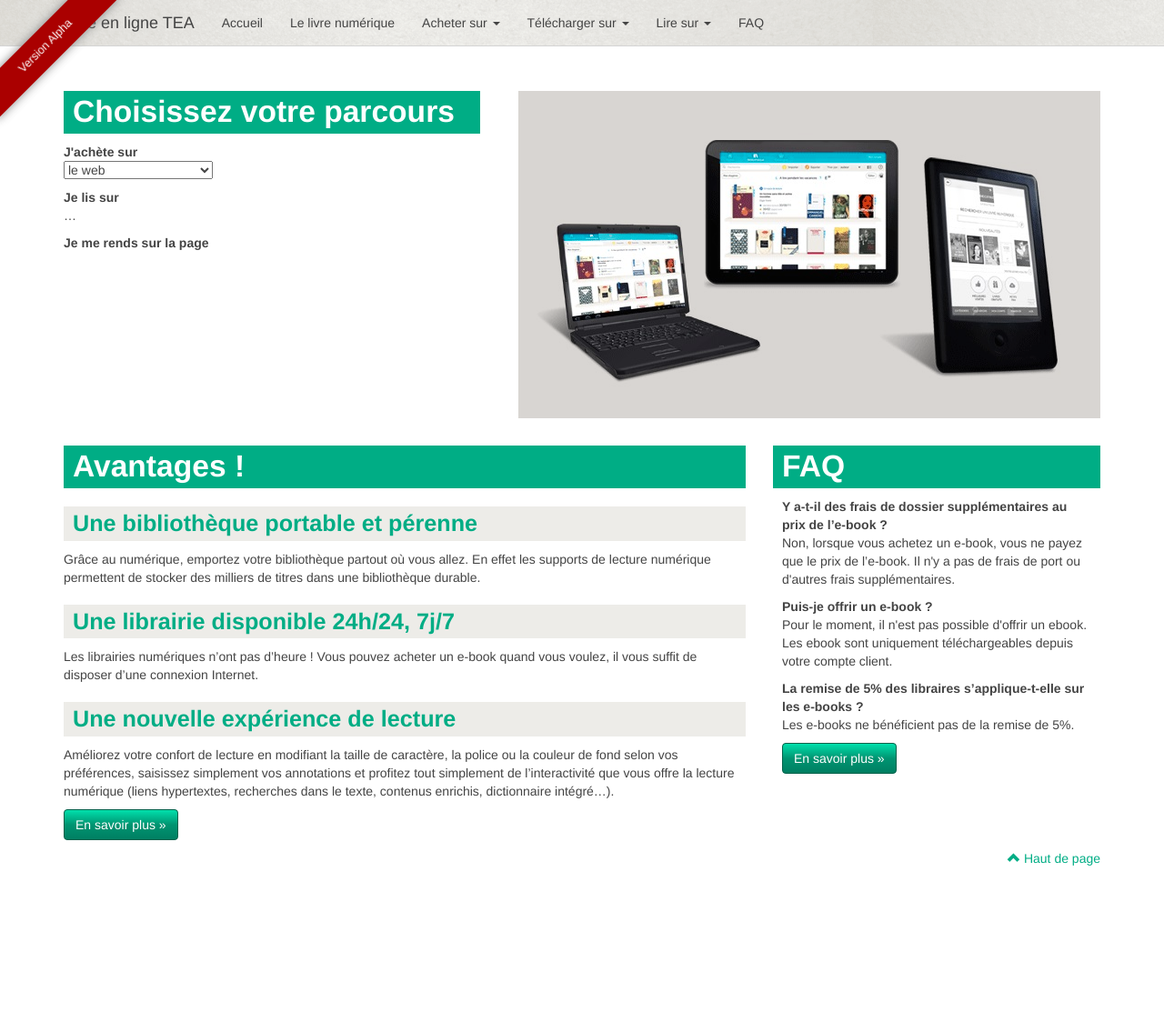
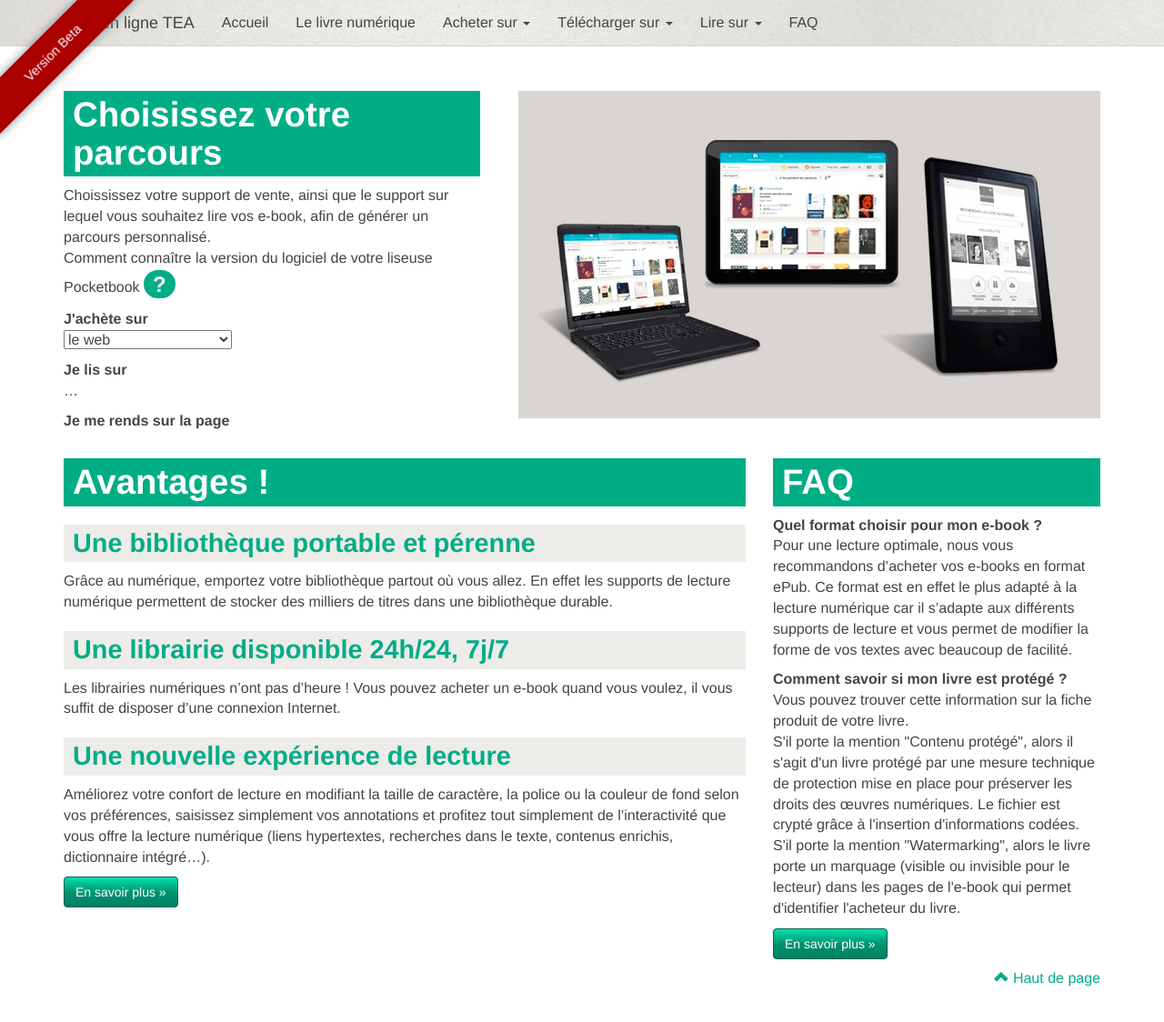
Before and after one commit to TEA-ebook/help-center, a Jekyll site: the page built from index.html, in a window 1280 px wide and 1147 px high. Shown: the top 1124 px of the window at 91% size. Built offline with Jekyll 4.4.1, drawn with Linux system fonts in a browser that asks for light colours; nearby versions of some CDN libraries; Markdown is read by kramdown in place of the engine named in the settings.

Commit message:
Mod: home content + pop-up

```diff
--- a/_layouts/default.html
+++ b/_layouts/default.html
@@ -31,7 +31,7 @@
     </script>
 
     <a class="header-github" href="https://github.com/TEA-ebook/help-center">Je souhaite participer</a>
-    <span class="bandeau">Version Alpha</span>
+    <span class="bandeau">Version Beta</span>
     {% include header.html %}
 
     <div class="container marketing">
@@ -49,5 +49,6 @@
     <script src="/js/main.js"></script>
     <script src="/js/anchor-menu.js"></script>
     <script src="/js/tree.js"></script>
+    <script src="/js/info.js"></script>
   </body>
 </html>
--- a/_sass/marketing.scss
+++ b/_sass/marketing.scss
@@ -2,27 +2,6 @@
 -------------------------------------------------- */
 
 .marketing {
-  .col-lg-4 {
-    /* Center align the text within the three columns below the carousel */
-    margin-bottom: 20px;
-
-    p {
-      margin-right: 10px;
-      margin-left: 10px;
-    }
-
-    ul {
-      margin-right: 10px;
-      margin-left: 10px;
-      list-style-type: none;
-      padding: 0;
-
-      li {
-        font-size: 1.4em;
-      }
-    }
-  }
-
   h2 {
     color: white;
     background-color: #00AD85;
@@ -30,13 +9,45 @@
     padding: 5px 10px;
     font-weight: bold;
   }
-
   h3 {
     background-color: #EDECE8;
     font-size: 1.8em;
     padding: 5px 10px;
     font-weight: bold;
     color:  #00AD85;
+  }
+  .info {
+    background: #00AD85;
+    color: #fff;
+    font-size: 24px;
+    padding: 2px 10px;
+    border-radius: 18px;
+    font-weight: bold;
+  }
+  #wrapper-info {
+    display: none;
+    position: relative;
+    div {
+      border: 3px solid #00AD85;
+      background: #fff;
+      position: absolute;
+      top: -15em;
+      left: 17em;
+      z-index: 10;
+      padding: 0.5em;
+      /*width: 40em;*/
+      h4 {
+        color: #00AD85;
+        font-weight: bold;
+        font-size: 120%;
+      }
+      tr {
+        padding: 5px;
+        td {
+          padding: 5px;
+        }
+      }
+    }
   }
 }
 
--- a/css/page.scss
+++ b/css/page.scss
@@ -4,6 +4,7 @@
 
 body {
   color: #444;
+  font-size: 16px;
 }
 
 ul#anchor-menu {
@@ -50,10 +51,6 @@ article.page h4[id]::before,
 article.page h5[id]::before,
 article.page h6[id]::before*/
 article.page {
-
-  p, li {
-    font-size: 120%;
-  }
 
   a {
     text-decoration: underline;
--- a/index.html
+++ b/index.html
@@ -6,6 +6,38 @@ title: Accueil
 <div class="row">
   <div id="select_container" class="col-lg-5">
     <h2>Choisissez votre parcours</h2>
+    <p>
+      Choississez votre support de vente, ainsi que le support sur lequel vous souhaitez lire vos e-book, afin de générer un parcours personnalisé.<br />
+      Comment connaître la version <!--de votre application ou--> du logiciel de votre liseuse Pocketbook <span class="info">?</span>
+    </p>
+    <div id="wrapper-info">
+      <div>
+        <!--<h4>Les différentes versions de l'application Android :</h4>
+        <table>
+          <tr>
+            <td>Version 1 :</td>
+            <td>Version 2 :</td>
+          </tr>
+          <tr>
+            <td><img src="/images/index-info-1.png"></td>
+            <td><img src="/images/index-info-2.png"></td>
+          </tr>
+        </table>-->
+        <h4>Les différentes versions du logiciel des liseuses Pocketbook :</h4>
+        <table>
+          <tr>
+            <td>Version 4 :</td>
+            <td>Version 4 "Mes Achats" :</td>
+            <td>Version 5 :</td>
+          </tr>
+          <tr>
+            <td><img src="/images/index-info-3.jpg"></td>
+            <td><img src="/images/index-info-4.jpg"></td>
+            <td><img src="/images/index-info-5.jpg"></td>
+          </tr>
+        </table>
+      </div>
+    </div>
     <p>
       <strong>J'achète sur</strong><br />
       <select name="select_achat" id="select_achat"></select>
@@ -31,13 +63,16 @@ title: Accueil
   </div>
   <div class="col-lg-4">
     <h2>FAQ</h2>
-    <p><strong>Y a-t-il des frais de dossier supplémentaires au prix de l’e-book ?</strong><br />
-   Non, lorsque vous achetez un e-book, vous ne payez que le prix de l’e-book. Il n'y a pas de frais de port ou d'autres frais supplémentaires.</p>
-    <p><strong>Puis-je offrir un e-book ?</strong><br />
-    Pour le moment, il n'est pas possible d'offrir un ebook.<br />
-    Les ebook sont uniquement téléchargeables depuis votre compte client.</p>
-    <p><strong>La remise de 5% des libraires s’applique-t-elle sur les e-books ?</strong><br />
-    Les e-books ne bénéficient pas de la remise de 5%.</p>
+    <p>
+      <strong>Quel format choisir pour mon e-book ?</strong><br />
+      Pour une lecture optimale, nous vous recommandons d’acheter vos e-books en format ePub. Ce format est en effet le plus adapté à la lecture numérique car il s’adapte aux différents supports de lecture et vous permet de modifier la forme de vos textes avec beaucoup de facilité.
+    </p>
+    <p>
+      <strong>Comment savoir si mon livre est protégé ?</strong><br />
+      Vous pouvez trouver cette information sur la fiche produit de votre livre.<br />
+      S'il porte la mention "Contenu protégé", alors il s'agit d'un livre protégé par une mesure technique de protection mise en place pour préserver les droits des œuvres numériques. Le fichier est crypté grâce à l'insertion d'informations codées.<br />
+      S'il porte la mention "Watermarking", alors le livre porte un marquage (visible ou invisible pour le lecteur) dans les pages de l'e-book qui permet d'identifier l'acheteur du livre.
+    </p>
     <p><a class="btn btn-default" role="button" href="faq/">En savoir plus »</a></p>
   </div>
 </div>
--- /dev/null
+++ b/js/info.js
@@ -0,0 +1,12 @@
+(function showInfo($) {
+
+    $("span.info").hover(
+        function() {
+            $("#wrapper-info").css('display','block');
+        },
+        function() {
+            $("#wrapper-info").css('display','none');
+        }
+    )
+
+}(jQuery, undefined));
--- a/js/tree.js
+++ b/js/tree.js
@@ -2,25 +2,25 @@
     'use strict';
     var tree = {
         'le web' : {
-            //'web' : '/web-web',
-            'un ordinateur' : ['/web-ordinateur','Acheter un ebook sur Internet et le lire sur son ordinateur</a>'],
-            'une liseuse basic2' : ['/web-basic2','Acheter un ebook sur Internet et le lire sur sa liseuse Pocketbook Basic 2</a>'],
-            'une liseuse cybook' : ['/web-cybook','Acheter un ebook sur Internet et le lire sur sa liseuse Cybook</a>'],
-            'une liseuse Pocketbook firmware 4' : ['/web-pbv4','Acheter un ebook sur Internet et le lire sur sa liseuse Pocketbook v4</a>'],
-            'une liseuse Pocketbook firmware 4 "MesAchats"' : ['/web-pbv4MesAchats','Acheter un ebook sur Internet et le lire sur sa liseuse Pocketbook v4 « mes achats »</a>'],
-            'une liseuse Pocketbook firmware 5' : ['/web-pbv5','Acheter un ebook sur Internet et le lire sur sa liseuse Pocketbook v5</a>'],
-            'l\'application android v1' : ['/web-androidv1','Acheter un ebook sur Internet et le lire sur sa tablette Android (app v1)</a>'],
+            'un navigateur' : ['/web-web','Acheter un ebook sur Internet et le lire dans son navigateur'],
+            'un ordinateur' : ['/web-ordinateur','Acheter un ebook sur Internet et le lire sur son ordinateur'],
+            'une liseuse basic2' : ['/web-basic2','Acheter un ebook sur Internet et le lire sur sa liseuse Pocketbook Basic 2'],
+            'une liseuse cybook' : ['/web-cybook','Acheter un ebook sur Internet et le lire sur sa liseuse Cybook'],
+            'une liseuse Pocketbook logiciel v4' : ['/web-pbv4','Acheter un ebook sur Internet et le lire sur sa liseuse Pocketbook v4'],
+            'une liseuse Pocketbook logiciel v4 "MesAchats"' : ['/web-pbv4MesAchats','Acheter un ebook sur Internet et le lire sur sa liseuse Pocketbook v4 « mes achats »'],
+            'une liseuse Pocketbook logiciel v5' : ['/web-pbv5','Acheter un ebook sur Internet et le lire sur sa liseuse Pocketbook v5'],
+            'l\'application android v1' : ['/web-androidv1','Acheter un ebook sur Internet et le lire sur sa tablette Android (app v1)'],
             //'l\'application android v2' : '/web-androidv2',
-            'l\'application iOs v1' : ['/web-iosv1','Acheter un ebook sur Internet et le lire sur son iPad/iPhone (app v1)</a>']
+            'l\'application iOs v1' : ['/web-iosv1','Acheter un ebook sur Internet et le lire sur son iPad/iPhone (app v1)']
             //'l\'application iOs v2' : '/web-iosv2'
         },
         'une liseuse' : {
-            'une liseuse cybook' : ['/liseuse-cybook','Acheter un ebook et le lire sur sa liseuse Cybook</a>'],
-            'une liseuse Pocketbook firmware 4' : ['/liseuse-pbv4','Acheter un ebook et le lire sur sa liseuse Pocketbook v4</a>'],
-            'une liseuse Pocketbook firmware 5' : ['/liseuse-pbv5','Acheter un ebook et le lire sur sa liseuse Pocketbook v5</a>']
+            'une liseuse cybook' : ['/liseuse-cybook','Acheter un ebook et le lire sur sa liseuse Cybook'],
+            'une liseuse Pocketbook logiciel 4' : ['/liseuse-pbv4','Acheter un ebook et le lire sur sa liseuse Pocketbook v4'],
+            'une liseuse Pocketbook logiciel 5' : ['/liseuse-pbv5','Acheter un ebook et le lire sur sa liseuse Pocketbook v5']
         },
         'l\'application android v1' : {
-            'l\'application android v1' : ['/androidv1-androidv1','Acheter un ebook et le lire sur sa tablette Android (app v1)</a>']
+            'l\'application android v1' : ['/androidv1-androidv1','Acheter un ebook et le lire sur sa tablette Android (app v1)']
         }
         /*'l\'application android v2' : {
             'l\'application android v2' : '/androidv2-androidv2'
```
Also changed, not shown: images/index-info-1.png (added), images/index-info-2.png (added), images/index-info-3.jpg (added), images/index-info-4.jpg (added), images/index-info-5.jpg (added).
